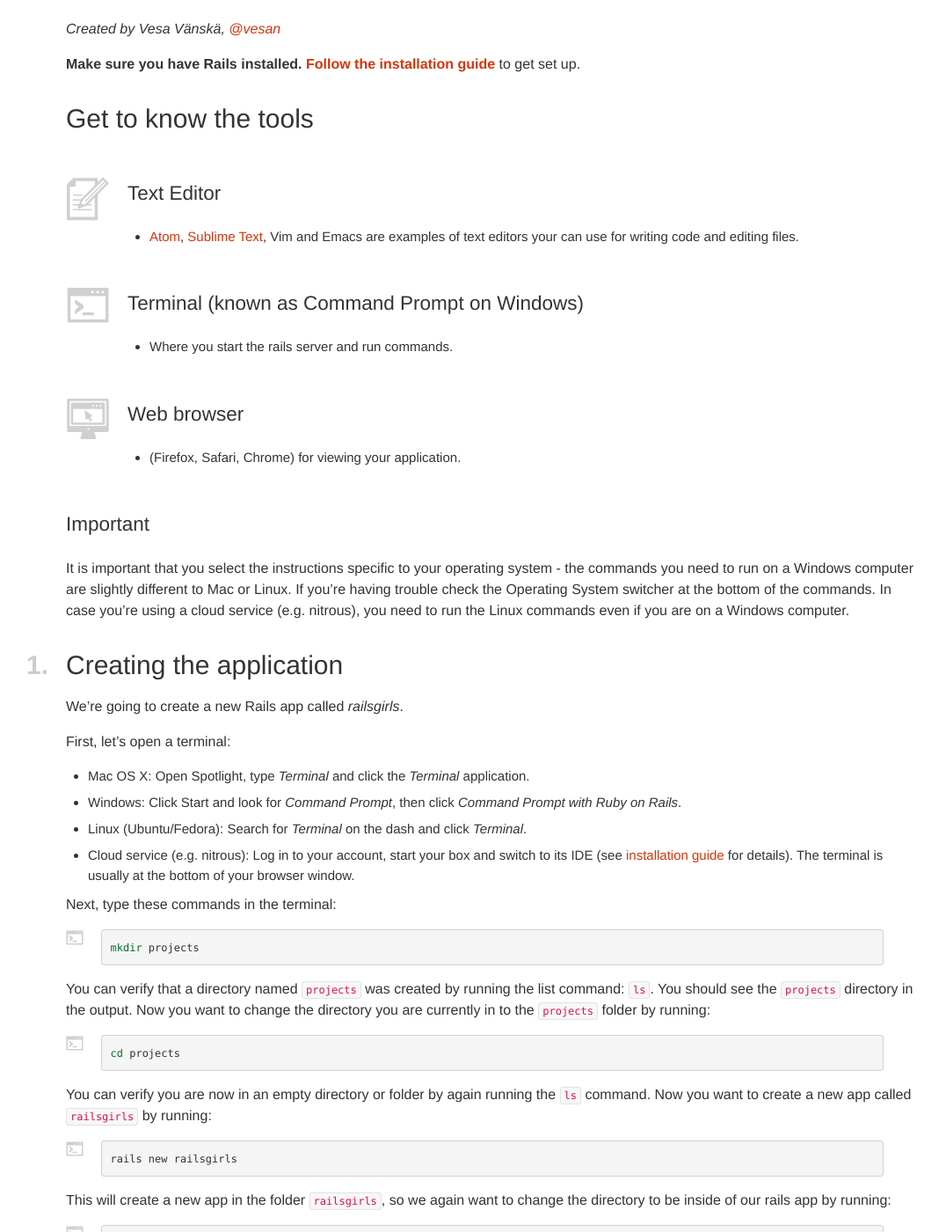
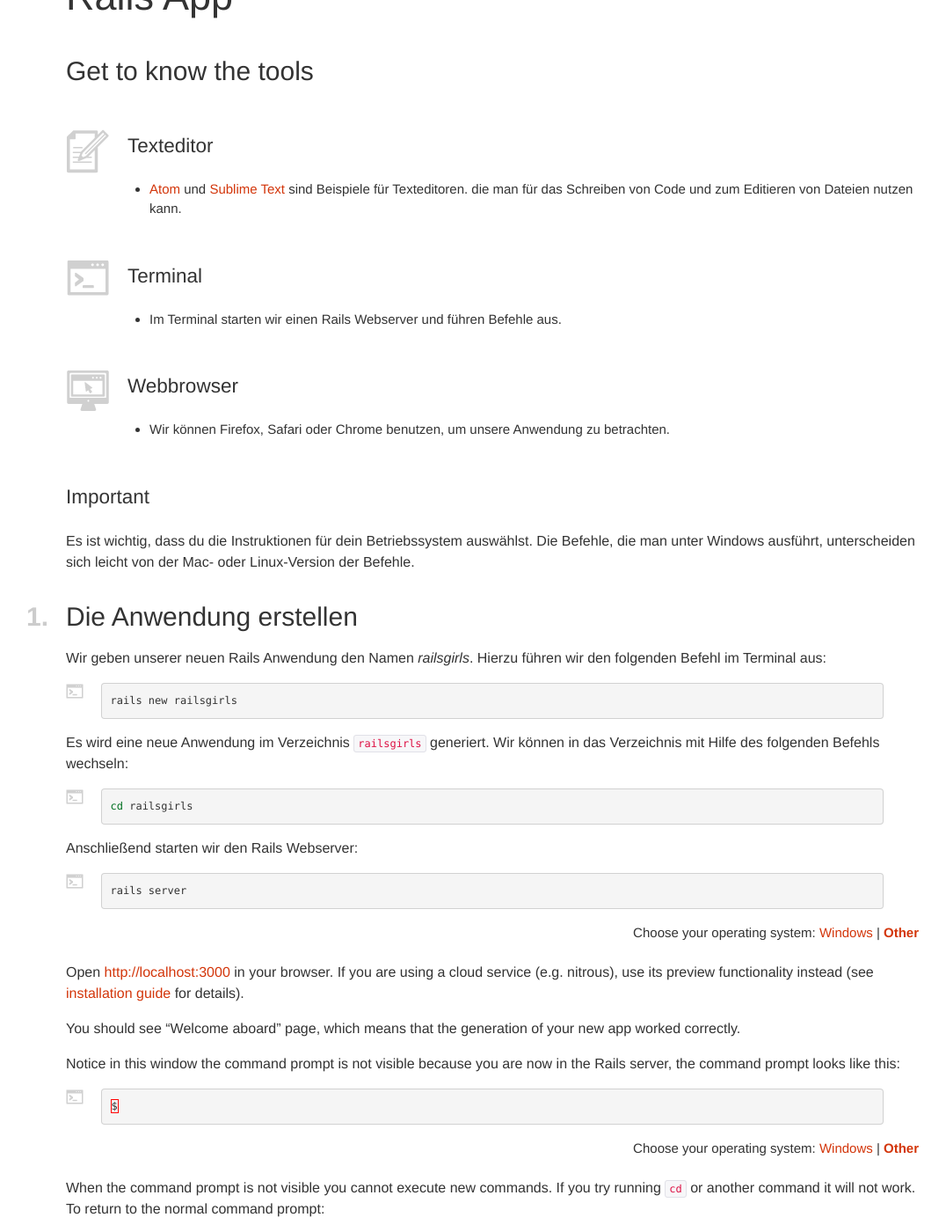
Before and after one commit to railsgirlssb/guides, a Jekyll site: the page built from _posts/2015-11-02-app-tutorial.markdown, in a window 1280 px wide and 1400 px high, scrolled down 207 px. Shown: the whole window at 88% size, without its empty margins (10-1086 px from the left). Built offline with Jekyll 4.4.1, drawn with Linux system fonts in a browser that asks for light colours; nearby versions of some CDN libraries; some of the changed text lies outside the part shown.

Commit message:
translation

```diff
--- a/_posts/2015-11-02-app-tutorial.markdown
+++ b/_posts/2015-11-02-app-tutorial.markdown
@@ -1,15 +1,10 @@
 ---
 layout: default
-title: Rails Girls App Tutorial
+title: App Tutorial
 permalink: app
 ---
 
-# Rails Girls App Tutorial
-
-*Created by Vesa Vänskä, [@vesan](https://twitter.com/vesan)*
-
-**Make sure you have Rails installed.** [**Follow the installation guide**](/install) to get set up.
-
+# Anleitung zum Bauen deiner ersten Ruby on Rails App
 
 ## Get to know the tools
 
@@ -17,73 +12,51 @@ permalink: app
 
 <h3><i class="icon-text-editor">&nbsp;</i></h3>
 
-### Text Editor
+### Texteditor
 
-* [Atom](https://atom.io/), [Sublime Text](http://www.sublimetext.com),  Vim and Emacs are examples of text editors your can use for writing code and editing files.
+* [Atom](https://atom.io/) und [Sublime Text](http://www.sublimetext.com) sind Beispiele für Texteditoren. die man für das Schreiben von Code und zum Editieren von Dateien nutzen kann.
 
 <h3><i class="icon-prompt">&nbsp;</i></h3>
 
-### Terminal (known as Command Prompt on Windows)
+### Terminal
 
-* Where you start the rails server and run commands.
+* Im Terminal starten wir einen Rails Webserver und führen Befehle aus.
 
 <h3><i class="icon-browser">&nbsp;</i></h3>
 
-### Web browser
+### Webbrowser
 
-* (Firefox, Safari, Chrome) for viewing your application.
+* Wir können Firefox, Safari oder Chrome benutzen, um unsere Anwendung zu betrachten.
 
 </div>
 
 ### Important
 
-It is important that you select the instructions specific to your operating system - the commands you need to run on a Windows computer are slightly different to Mac or Linux. If you're having trouble check the Operating System switcher at the bottom of the commands. In case you're using a cloud service (e.g. nitrous), you need to run the Linux commands even if you are on a Windows computer.
+Es ist wichtig, dass du die Instruktionen für dein Betriebssystem auswählst.
+Die Befehle, die man unter Windows ausführt, unterscheiden sich leicht von der Mac- oder Linux-Version der Befehle.
 
-## *1.*Creating the application
+## *1.* Die Anwendung erstellen
 
-We're going to create a new Rails app called *railsgirls*.
-
-First, let's open a terminal:
-
-* Mac OS X: Open Spotlight, type *Terminal* and click the *Terminal* application.
-* Windows: Click Start and look for *Command Prompt*, then click *Command Prompt with Ruby on Rails*.
-* Linux (Ubuntu/Fedora): Search for *Terminal* on the dash and click *Terminal*.
-* Cloud service (e.g. nitrous): Log in to your account, start your box and switch to its IDE (see [installation guide](/install#using-a-cloud-service) for details). The terminal is usually at the bottom of your browser window.
-
-Next, type these commands in the terminal:
+Wir geben unserer neuen Rails Anwendung den Namen *railsgirls*.
+Hierzu führen wir den folgenden Befehl im Terminal aus:
 
 <div class="os-specific">
   <div class="nix">
 {% highlight sh %}
-mkdir projects
-{% endhighlight %}
-
-    <div>
-<p>You can verify that a directory named <code>projects</code> was created by running the list command: <code>ls</code>. You should see the <code>projects</code> directory in the output. Now you want to change the directory you are currently in to the <code>projects</code> folder by running:</p>
-    </div>
-
-{% highlight sh %}
-cd projects
-{% endhighlight %}
-
-    <div>
-<p>You can verify you are now in an empty directory or folder by again running the <code>ls</code> command. Now you want to create a new app called <code>railsgirls</code> by running:</p>
-    </div>
-
-{% highlight sh %}
 rails new railsgirls
 {% endhighlight %}
-
     <div>
-<p>This will create a new app in the folder <code>railsgirls</code>, so we again want to change the directory to be inside of our rails app by running:</p>
+      <p>
+      Es wird eine neue Anwendung im Verzeichnis <code>railsgirls</code> generiert.
+      Wir können in das Verzeichnis mit Hilfe des folgenden Befehls wechseln:
+      </p>
     </div>
 
 {% highlight sh %}
 cd railsgirls
 {% endhighlight %}
-
     <div>
-<p>If you run <code>ls</code> inside of the directory you should see folders such as <code>app</code> and <code>config</code>. You can then start the rails server by running:</p>
+<p>Anschließend starten wir den Rails Webserver:</p>
     </div>
 
 {% highlight sh %}
@@ -92,22 +65,6 @@ rails server
   </div>
 
   <div class="win">
-{% highlight sh %}
-mkdir projects
-{% endhighlight %}
-
-    <div>
-<p>You can verify that a directory named <code>projects</code> was created by running the list command: <code>dir</code>. You should see the <code>projects</code> directory in the output. Now you want to change the directory you are currently in to the <code>projects</code> folder by running:</p>
-    </div>
-
-{% highlight sh %}
-cd projects
-{% endhighlight %}
-
-    <div>
-<p>You can verify you are now in an empty directory or folder by again running the <code>dir</code> command. Now you want to create a new app called <code>railsgirls</code> by running:</p>
-    </div>
-
 {% highlight sh %}
 rails new railsgirls
 {% endhighlight %}
```
